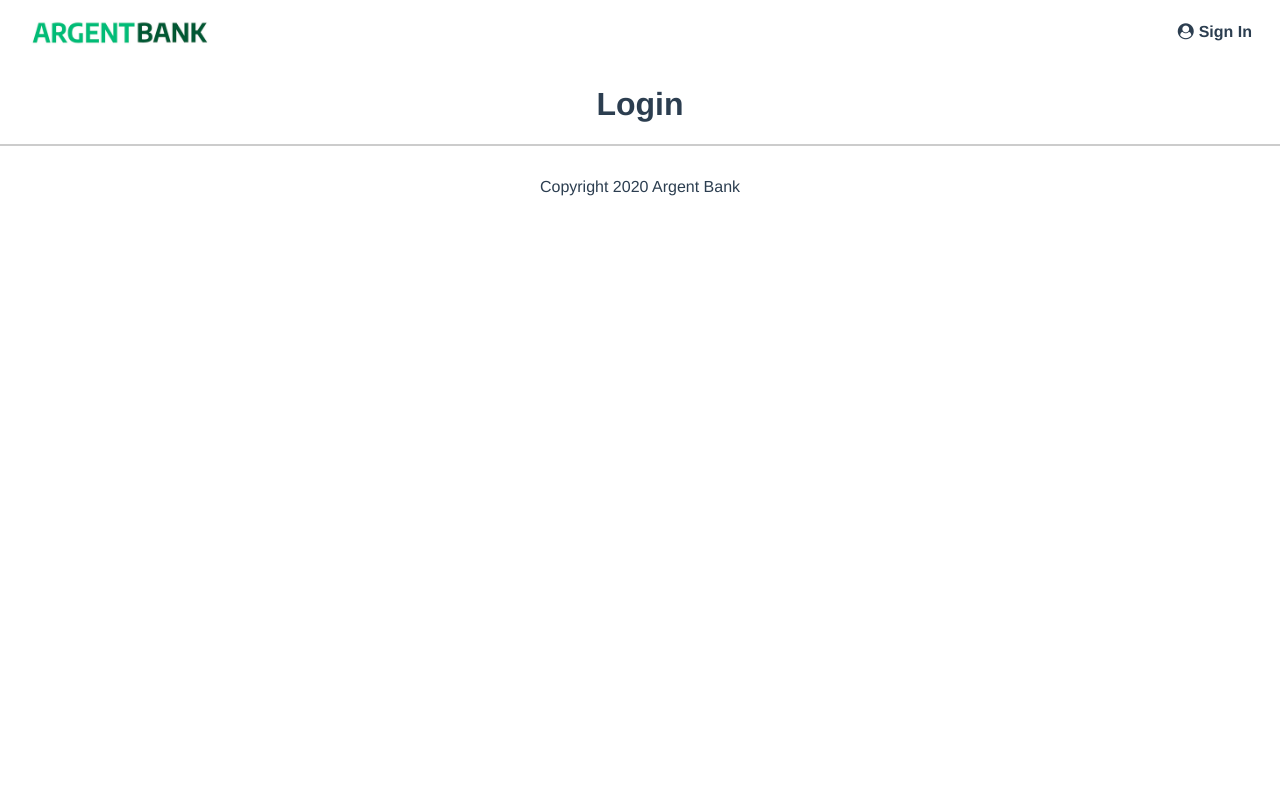
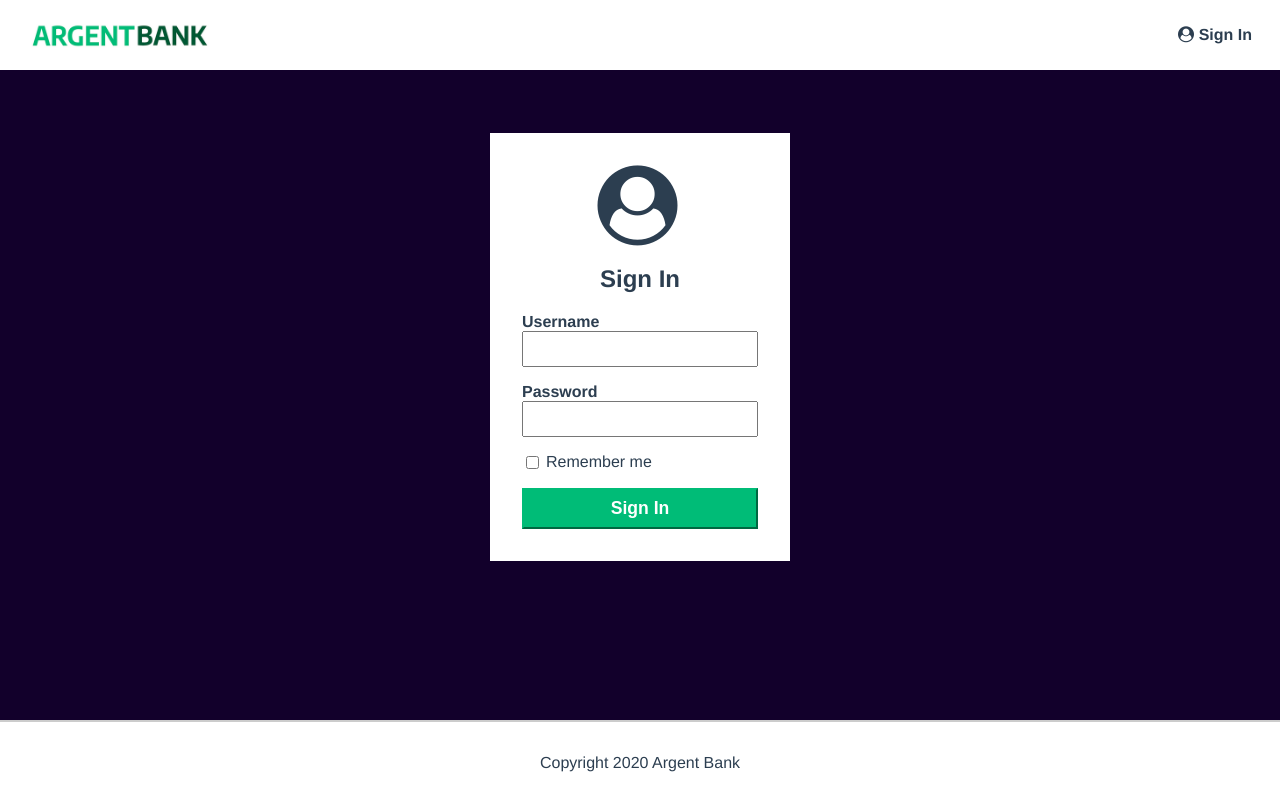
Before and after one commit to JordanB-Dev/Argent_Bank, a React (Vite) app in the folder Front/: page /login in a window 1280 px wide. Built offline with nearby package versions, Linux system fonts and the light colour scheme.

Commit message:
Components From login

```diff
--- a/Front/src/assets/styles/sass/main.scss
+++ b/Front/src/assets/styles/sass/main.scss
@@ -12,9 +12,17 @@
   flex-direction: column;
   min-height: 100vh;
 }
+main {
+  height: calc(100% - 150px);
+  min-height: calc(100vh - 150px);
+}
 
 .main {
   flex: 1;
+  display: flex;
+  flex-direction: column;
+  align-items: center;
+  justify-content: center;
 }
 
 .bg-dark {
@@ -40,6 +48,7 @@
   justify-content: space-between;
   align-items: center;
   padding: 5px 20px;
+  height: 60px;
 }
 
 .main-nav a {
@@ -65,17 +74,13 @@
   align-items: center;
 }
 
-.fa-user-circle {
-  margin-right: 5px;
-}
-
 .main-nav-logo-image {
   max-width: 100%;
   width: 200px;
 }
 
 .hero {
-  background-image: url('../img/bank-tree.jpeg');
+  background-image: url('../assets/bank-tree.jpeg');
   background-position: 0 -50px;
   background-size: cover;
   background-repeat: no-repeat;
@@ -102,6 +107,14 @@
 .hero-content .text {
   margin-bottom: 0;
   font-size: 0.9rem;
+}
+
+.fa {
+  margin-right: 0.3rem;
+}
+
+.errorMessage {
+  color: red;
 }
 
 @media (min-width: 920px) {
@@ -173,8 +186,9 @@
   box-sizing: border-box;
   background-color: white;
   width: 300px;
-  margin: 0 auto;
+  margin: 40px auto;
   margin-top: 3rem;
+  margin-bottom: 9rem;
   padding: 2rem;
 }
 
@@ -205,12 +219,38 @@
   padding: 5px;
   font-size: 1.2rem;
 }
+.edit-wrapper {
+  display: flex;
+  justify-content: center;
+  align-items: center;
+  gap: 10px;
+}
+.edit-wrapper input {
+  padding: 5px;
+  font-size: 1.2rem;
+}
+.edit-content-button {
+  display: block;
+  width: 100px;
+  padding: 8px;
+  font-size: 1.1rem;
+  font-weight: bold;
+  margin-top: 1rem;
+  border-color: #00bc77;
+  background-color: #00bc77;
+  color: #fff;
+}
+.edit-content-button:disabled {
+  border-color: #95b4a9;
+  background-color: #95b4a9;
+}
 
 .footer {
   display: flex;
   justify-content: center;
   border-top: 2px solid #ccc;
   padding: 2rem 0 1.5rem;
+  height: 20px;
 }
 
 .footer-text {
@@ -280,6 +320,32 @@
   color: #fff;
 }
 
+@keyframes rotate {
+  from {
+      transform: rotate(0deg);
+  }
+
+  to {
+      transform: rotate(360deg);
+  }
+}
+
+.loader-wrapper {
+  display: flex;
+  justify-content: center;
+  padding-top: 5px;
+}
+
+.loader {
+  padding: 10px;
+  border: 6px solid #00bc77;
+  border-bottom-color: transparent;
+  border-radius: 22px;
+  animation: rotate 1s infinite linear;
+  height: 0;
+  width: 0;
+}
+
 @media (min-width: 720px) {
   .account {
       flex-direction: row;
--- /dev/null
+++ b/Front/src/components/LoginFrom/index.jsx
@@ -0,0 +1,21 @@
+const LoginFrom = () => {
+  return (
+    <form>
+      <div className="input-wrapper">
+        <label htmlFor="username">Username</label>
+        <input type="text" id="username" />
+      </div>
+      <div className="input-wrapper">
+        <label htmlFor="password">Password</label>
+        <input type="password" id="password" />
+      </div>
+      <div className="input-remember">
+        <input type="checkbox" id="remember-me" />
+        <label htmlFor="remember-me">Remember me</label>
+      </div>
+      <button className="sign-in-button">Sign In</button>
+    </form>
+  )
+}
+
+export default LoginFrom
--- a/Front/src/pages/Login/index.jsx
+++ b/Front/src/pages/Login/index.jsx
@@ -1,5 +1,15 @@
+import LoginFrom from '../../components/LoginFrom'
+
 const Login = () => {
-  return <h1>Login</h1>
+  return (
+    <main className="main bg-dark">
+      <section className="sign-in-content">
+        <i className="fa fa-user-circle sign-in-icon"></i>
+        <h1>Sign In</h1>
+        <LoginFrom />
+      </section>
+    </main>
+  )
 }
 
 export default Login
```
Also changed, not shown: Front/src/assets/styles/style.css, 1 other file (tests, documents, lock files or other folders). Lines whose indentation alone changed are shown as unchanged.
